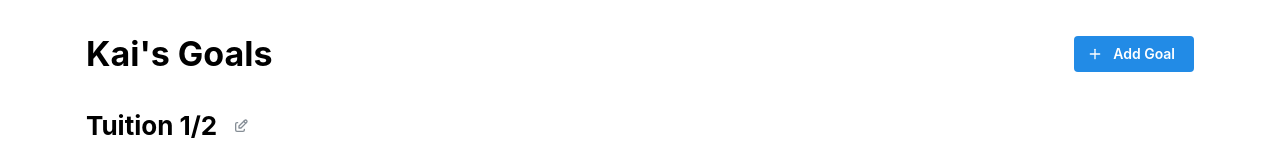
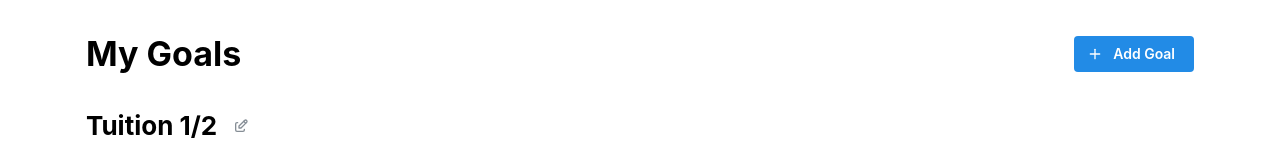
Before and after one commit to KaiSrdoc/work-app, a Next.js app: page / in a window 1280 px wide. Shown: the top 151 px of the page. Built offline with nearby package versions, Linux system fonts and the light colour scheme.

Commit message:
chore: test change

```diff
--- a/app/components/goals/goals.tsx
+++ b/app/components/goals/goals.tsx
@@ -11,7 +11,7 @@ export function Goals() {
     <Stack gap="0">
       <Group justify="space-between" align="center" mb="xl">
         <Title order={1} ta="left">
-          Kai&apos;s Goals
+          My Goals
         </Title>
         <Button
           leftSection={<IconPlus size={16} />}
```
